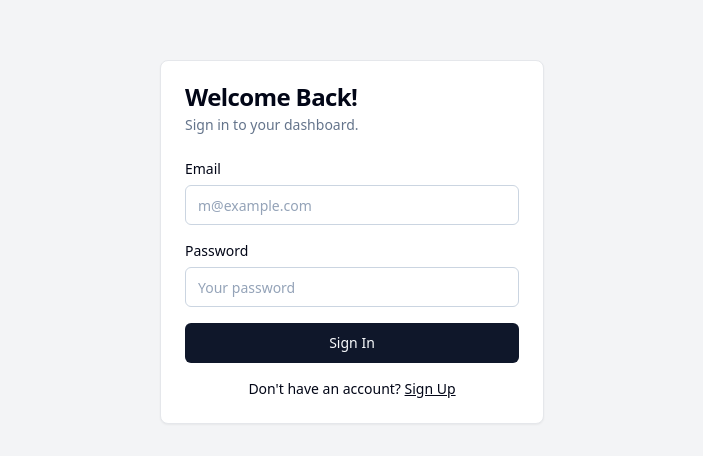
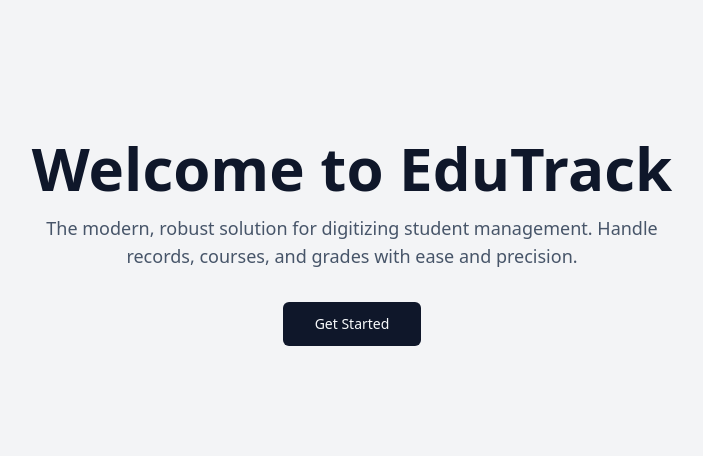
Before and after one commit to revanthlol/edu-track, a React (Vite) app in the folder frontend/: page / in a window 1280 px wide. Shown: the part 158-614 px from the top of the page, without its empty margins (288-991 px from the left). Built offline with nearby package versions, Linux system fonts and the light colour scheme.

Commit message:
fix: MAJOR - implement homepage, fix routing, and rebuild dashboard UI

```diff
--- a/frontend/src/App.jsx
+++ b/frontend/src/App.jsx
@@ -1,53 +1,30 @@
 // frontend/src/App.jsx
 import React from 'react';
-import { BrowserRouter as Router, Route, Routes, Navigate } from 'react-router-dom';
+import { BrowserRouter as Router, Route, Routes } from 'react-router-dom';
 
-// Import Page Components
+// Import Pages and Components
+import HomePage from './pages/HomePage';
 import AuthPage from './pages/AuthPage';
 import DashboardPage from './pages/DashboardPage';
 import ProfilePage from './pages/ProfilePage';
-
-// Import Layout and Route-Protection Components
+import DashboardLayout from './components/DashboardLayout';
 import ProtectedRoutes from './components/ProtectedRoutes';
-import DashboardLayout from './components/DashboardLayout';
 
 function App() {
   return (
     <Router>
       <Routes>
-
         {/* --- Public Routes --- */}
-        {/* The AuthPage is accessible to everyone. */}
-        <Route path="/" element={<AuthPage />} />
-
+        <Route path="/" element={<HomePage />} />
+        <Route path="/login" element={<AuthPage />} />
 
         {/* --- Protected Routes --- */}
-        {/* All routes within this group first pass through <ProtectedRoutes>. */}
-        {/* If the user is not logged in, they are redirected to "/". */}
         <Route element={<ProtectedRoutes />}>
-
-          {/* All pages rendered inside this group will share the <DashboardLayout>. */}
-          {/* This provides the consistent header, sidebar, and overall page structure. */}
           <Route element={<DashboardLayout />}>
-
             <Route path="/dashboard" element={<DashboardPage />} />
             <Route path="/dashboard/profile" element={<ProfilePage />} />
-
-            {/*
-              This is where you would add more pages to your dashboard in the future.
-              For example:
-              <Route path="/dashboard/grades" element={<GradesPage />} />
-              <Route path="/dashboard/attendance" element={<AttendancePage />} />
-            */}
-
           </Route>
         </Route>
-
-
-        {/* --- Catch-all Route --- */}
-        {/* If no other route matches, redirect to the home page. */}
-        <Route path="*" element={<Navigate to="/" />} />
-
       </Routes>
     </Router>
   );
--- a/frontend/src/components/ProtectedRoutes.jsx
+++ b/frontend/src/components/ProtectedRoutes.jsx
@@ -5,10 +5,12 @@ import { Navigate, Outlet } from 'react-router-dom';
 const ProtectedRoutes = () => {
     const token = localStorage.getItem('token');
 
+    // If NO token, redirect to the new login page.
     if (!token) {
-        return <Navigate to="/" />;
+        return <Navigate to="/login" replace />;
     }
 
+    // If there IS a token, allow access to the nested routes (DashboardLayout, etc.).
     return <Outlet />;
 };
 
--- a/frontend/src/pages/AuthPage.jsx
+++ b/frontend/src/pages/AuthPage.jsx
@@ -1,12 +1,12 @@
+// frontend/src/pages/AuthPage.jsx
 import React, { useState, useEffect } from 'react';
 import { useNavigate } from 'react-router-dom';
 import { Button } from "@/components/ui/button";
 import { Input } from "@/components/ui/input";
 import { Card, CardContent, CardDescription, CardHeader, CardTitle } from "@/components/ui/card";
 import api from '../services/api';
-import { Sun, Moon } from 'lucide-react';
 
-const AuthPage = ({ theme, toggleTheme }) => {
+const AuthPage = () => {
     const navigate = useNavigate();
     const [isLogin, setIsLogin] = useState(true);
     const [name, setName] = useState('');
@@ -14,10 +14,10 @@ const AuthPage = ({ theme, toggleTheme }) => {
     const [password, setPassword] = useState('');
     const [error, setError] = useState('');
 
+    // ** THIS IS THE FIX **
+    // If a token already exists, the user is logged in. Redirect them away from this page.
     useEffect(() => {
-        // If user is already logged in, redirect to dashboard
-        const token = localStorage.getItem('token');
-        if (token) {
+        if (localStorage.getItem('token')) {
             navigate('/dashboard');
         }
     }, [navigate]);
@@ -28,30 +28,20 @@ const AuthPage = ({ theme, toggleTheme }) => {
         const endpoint = isLogin ? '/auth/login' : '/auth/register';
         const payload = isLogin ? { email, password } : { name, email, password, role: 'student' };
         try {
-            const response = await api.post(endpoint, payload);
-            localStorage.setItem('token', response.data.token);
+            const { data } = await api.post(endpoint, payload);
+            localStorage.setItem('token', data.token);
             navigate('/dashboard');
         } catch (err) {
-            setError(err.response?.data?.message || 'An error occurred.');
+            setError(err.response?.data?.message || 'An error occurred. Please try again.');
         }
     };
 
-    const toggleAuthMode = () => {
-      setIsLogin(!isLogin);
-      setError('');
-    }
-
     return (
-        <div className="flex items-center justify-center min-h-screen bg-gray-100 dark:bg-slate-900 p-4 relative">
-            <div className="absolute top-4 right-4">
-                <Button onClick={toggleTheme} variant="ghost" size="icon">
-                   {theme === 'light' ? <Moon className="h-5 w-5" /> : <Sun className="h-5 w-5 text-white"/>}
-                </Button>
-            </div>
+        <div className="flex items-center justify-center min-h-screen bg-gray-100 dark:bg-slate-900 p-4">
             <Card className="w-full max-w-sm">
                 <CardHeader>
-                    <CardTitle>{isLogin ? 'Welcome Back!' : 'Create an Account'}</CardTitle>
-                    <CardDescription>{isLogin ? 'Sign in to your dashboard.' : 'Enter your details to get started.'}</CardDescription>
+                    <CardTitle>{isLogin ? 'Sign In' : 'Create an Account'}</CardTitle>
+                    <CardDescription>{isLogin ? 'Enter your credentials to access your dashboard.' : 'Enter your details to get started.'}</CardDescription>
                 </CardHeader>
                 <CardContent>
                     <form onSubmit={handleSubmit}>
@@ -59,30 +49,31 @@ const AuthPage = ({ theme, toggleTheme }) => {
                             {!isLogin && (
                                 <div className="flex flex-col space-y-1.5">
                                     <label htmlFor="name" className="text-sm font-medium">Name</label>
-                                    <Input id="name" placeholder="Your full name" value={name} onChange={(e) => setName(e.target.value)} />
+                                    <Input id="name" value={name} onChange={e => setName(e.target.value)} placeholder="Your Name" />
                                 </div>
                             )}
                             <div className="flex flex-col space-y-1.5">
                                 <label htmlFor="email" className="text-sm font-medium">Email</label>
-                                <Input id="email" type="email" placeholder="m@example.com" value={email} onChange={(e) => setEmail(e.target.value)} />
+                                <Input id="email" type="email" value={email} onChange={e => setEmail(e.target.value)} placeholder="m@example.com" />
                             </div>
                             <div className="flex flex-col space-y-1.5">
                                 <label htmlFor="password" className="text-sm font-medium">Password</label>
-                                <Input id="password" type="password" placeholder="Your password" value={password} onChange={(e) => setPassword(e.target.value)} />
+                                <Input id="password" type="password" value={password} onChange={e => setPassword(e.target.value)} placeholder="Your Password" />
                             </div>
-                            {error && <p className="text-sm text-red-600">{error}</p>}
-                            <Button type="submit" className="w-full">{isLogin ? 'Sign In' : 'Sign Up'}</Button>
+                            {error && <p className="text-sm text-red-600 text-center">{error}</p>}
+                            <Button type="submit" className="w-full mt-2">{isLogin ? 'Sign In' : 'Sign Up'}</Button>
                         </div>
                     </form>
                     <div className="mt-4 text-center text-sm">
-                       {isLogin ? "Don't have an account? " : "Already have an account? "}
-                       <button onClick={toggleAuthMode} className="underline font-medium">
-                         {isLogin ? "Sign Up" : "Sign In"}
-                       </button>
+                        {isLogin ? "Don't have an account? " : "Already have an account? "}
+                        <button onClick={() => setIsLogin(!isLogin)} className="underline font-medium">
+                            {isLogin ? "Sign Up" : "Sign In"}
+                        </button>
                     </div>
                 </CardContent>
             </Card>
         </div>
     );
 };
+
 export default AuthPage;
--- /dev/null
+++ b/frontend/src/pages/HomePage.jsx
@@ -0,0 +1,23 @@
+import React from 'react';
+import { Link } from 'react-router-dom';
+import { Button } from '@/components/ui/button';
+
+const HomePage = () => {
+    return (
+        <div className="flex flex-col items-center justify-center min-h-screen bg-gray-100 dark:bg-slate-900 text-center p-4">
+            <h1 className="text-5xl md:text-6xl font-bold text-slate-900 dark:text-slate-50">
+                Welcome to EduTrack
+            </h1>
+            <p className="mt-4 max-w-2xl text-lg text-slate-600 dark:text-slate-400">
+                The modern, robust solution for digitizing student management. Handle records, courses, and grades with ease and precision.
+            </p>
+            <div className="mt-8">
+                <Button asChild size="lg">
+                    <Link to="/login">Get Started</Link>
+                </Button>
+            </div>
+        </div>
+    );
+};
+
+export default HomePage;
```
Also changed, not shown: frontend/src/components/DashboardLayout.jsx (+61 -29 lines).
